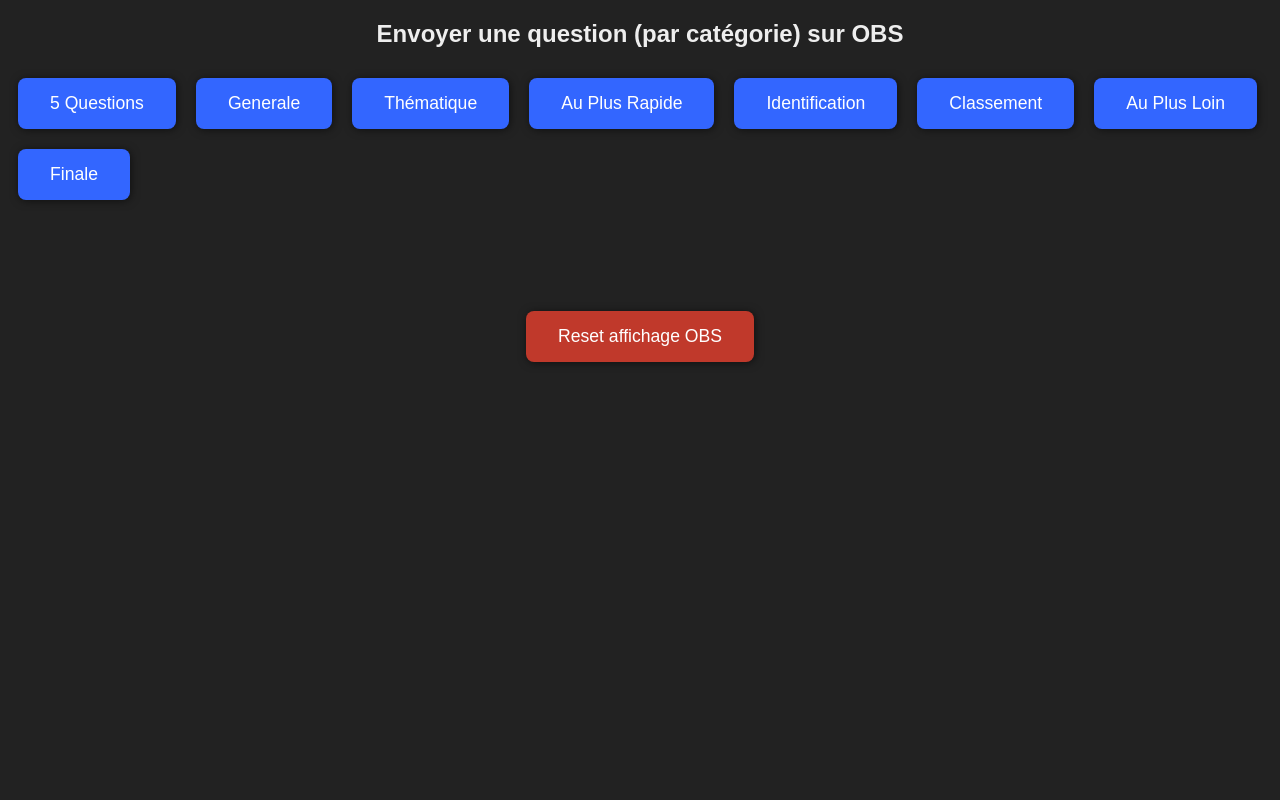
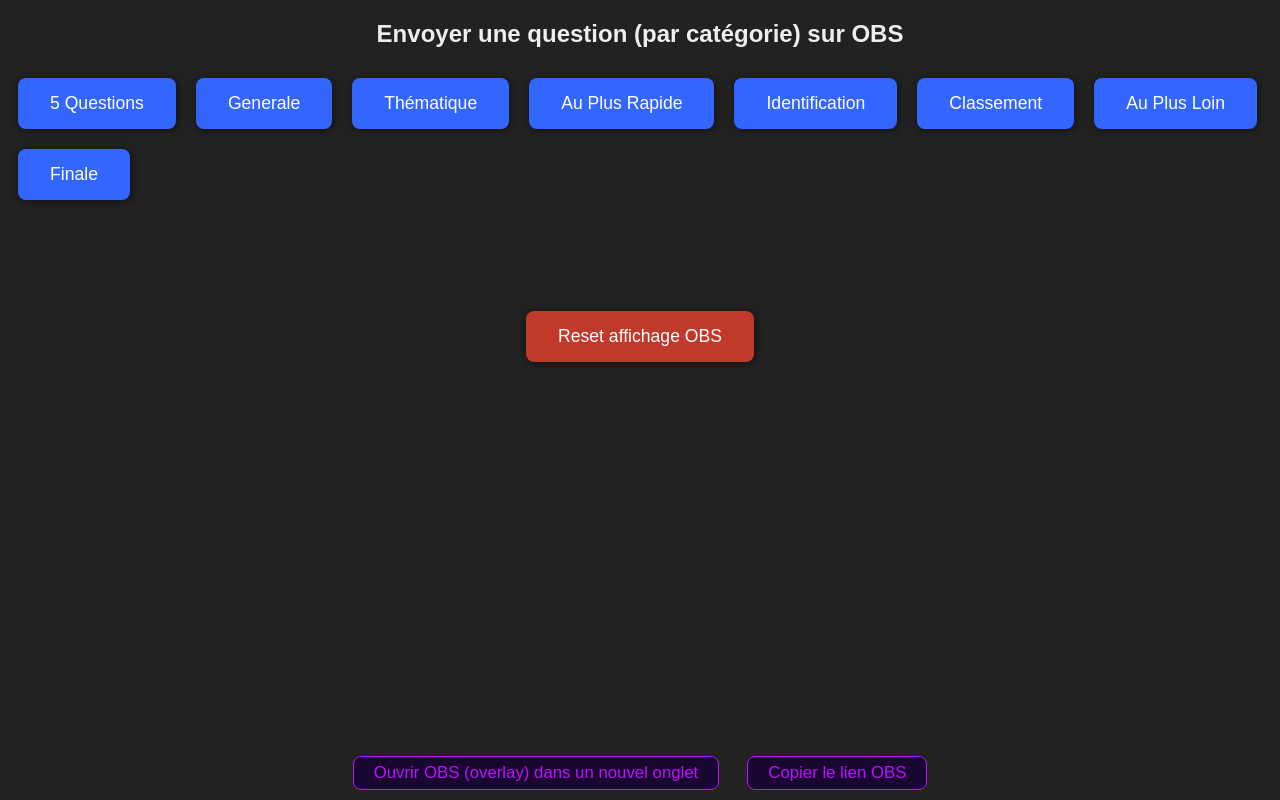
Before and after one commit to tcheio/OBS-Quizz-Affichage, a website: page public/admin/admin.html in a window 1280 px wide. Drawn offline with Linux system fonts and the light colour scheme.

Commit message:
Ajout "système" de route automatique et facilitation de la récupération des informations pour OBS

```diff
--- a/public/admin/admin.css
+++ b/public/admin/admin.css
@@ -76,3 +76,29 @@
 #show-carre { background:#27aeb7;}
 #show-rond:hover { background:#481987;}
 #show-carre:hover { background:#14616b;}
+
+#bottom-links {
+  position: fixed;
+  left: 0;
+  right: 0;
+  bottom: 10px;
+  width: 100vw;
+  display: flex;
+  justify-content: center;
+  gap: 28px;
+  z-index: 999;
+  font-size: 1.05em;
+}
+#bottom-links a {
+  color: #b1f;
+  background: #180036cc;
+  border-radius: 8px;
+  padding: 6px 20px;
+  text-decoration: none;
+  border: 1.2px solid #b1f;
+  transition: background 0.2s, color 0.2s;
+}
+#bottom-links a:hover {
+  color: #fff;
+  background: #b1f;
+}
--- a/public/admin/admin.html
+++ b/public/admin/admin.html
@@ -18,6 +18,12 @@
     <button id="show-carre">Carré (4 choix)</button>
   </div>
   <button id="reset-display">Reset affichage OBS</button>
+
+  <div id="bottom-links">
+  <a href="/obs/obs.html" target="_blank">Ouvrir OBS (overlay) dans un nouvel onglet</a>
+  <a href="#" id="copy-link">Copier le lien OBS</a>
+</div>
+
   <script src="admin.js"></script>
 </body>
 </html>
--- a/public/admin/admin.js
+++ b/public/admin/admin.js
@@ -140,4 +140,15 @@
     lastQuestionData = null;
     lastCategory = null;
   };
+
+  document.getElementById('copy-link').addEventListener('click', function(e) {
+  e.preventDefault();
+  const obsUrl = `${window.location.origin}/obs/obs.html`;
+  navigator.clipboard.writeText(obsUrl)
+    .then(() => {
+      this.textContent = 'Lien copié !';
+      setTimeout(() => { this.textContent = 'Copier le lien OBS'; }, 1200);
+    });
 });
+
+});
--- a/server.js
+++ b/server.js
@@ -34,6 +34,11 @@
     currentIndexByCategory[cat] = 0;
   }
 });
+
+app.get('/', (req, res) => {
+  res.redirect('/admin/admin.html');
+});
+app.use(express.static('public'));
 
 // Route API générique : question suivante dans la catégorie
 app.get('/api/question/next/:cat', (req, res) => {
```
